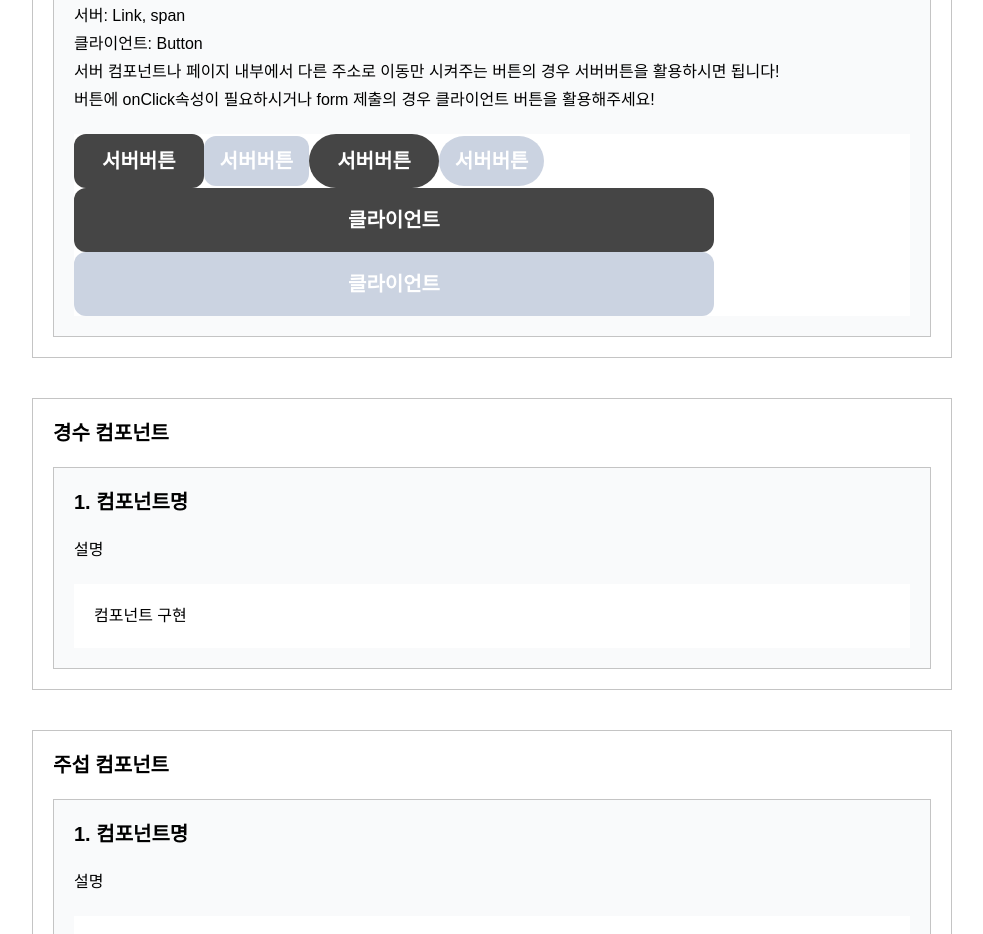
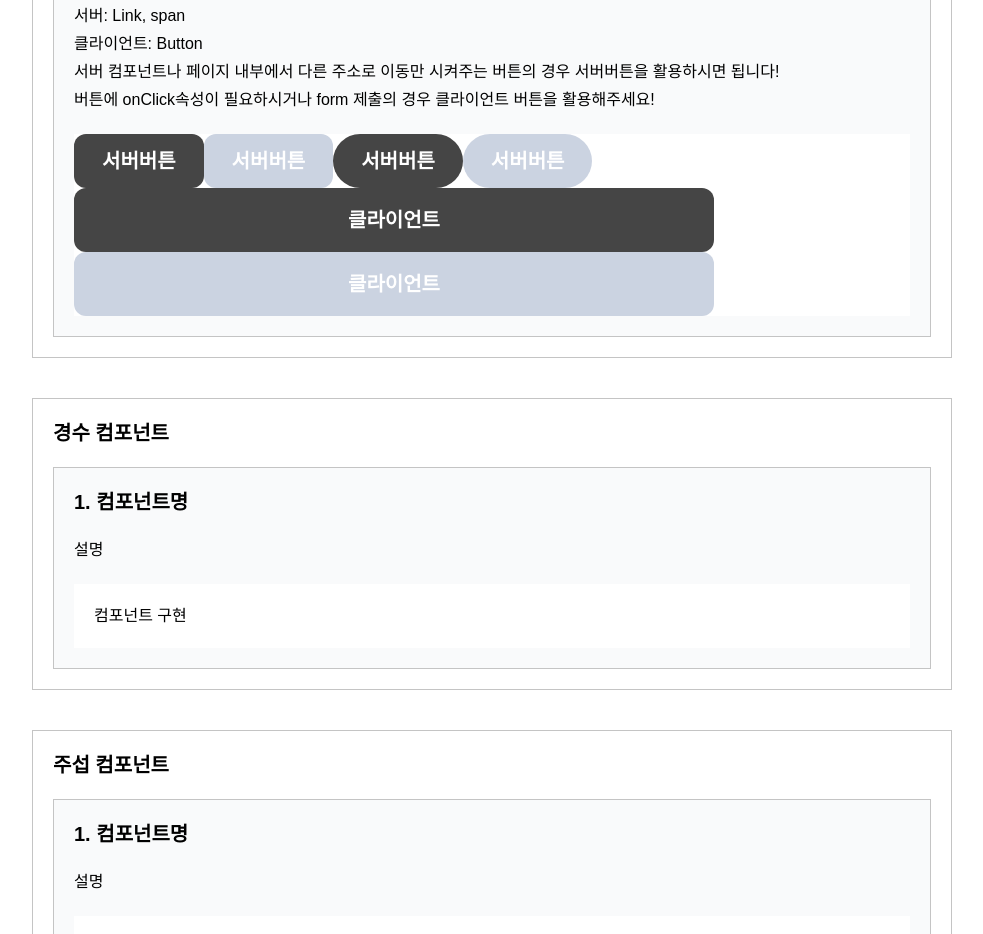
Before and after one commit to 0430will/FE12_Team5_epigram, a Next.js app: page /sample in a window 1280 px wide. Shown: the part 1180-2114 px from the top of the page, without its empty margins (148-1131 px from the left). Built offline with nearby package versions, Linux system fonts and the light colour scheme; a web font is replaced by a local one.

Commit message:
Chore: 버튼 스타일 통일

```diff
--- a/src/components/Button/ServerButton.tsx
+++ b/src/components/Button/ServerButton.tsx
@@ -27,7 +27,7 @@ export default function ServerButton({
         </Link>
       ) : (
         <span
-          className={`text-pre-lg pc:text-pre-xl inline-block max-w-[640px] justify-center ${isRounded ? 'rounded-[100px]' : 'rounded-[12px]'} bg-blue-300 px-[16px] py-[9px] font-semibold text-blue-100 ${className}`}
+          className={`text-pre-lg pc:text-pre-xl inline-block max-w-[640px] ${isRounded ? 'rounded-[100px]' : 'rounded-[12px]'} bg-blue-300 px-[28px] py-[11px] font-semibold text-blue-100 ${className}`}
         >
           {children}
         </span>
```
